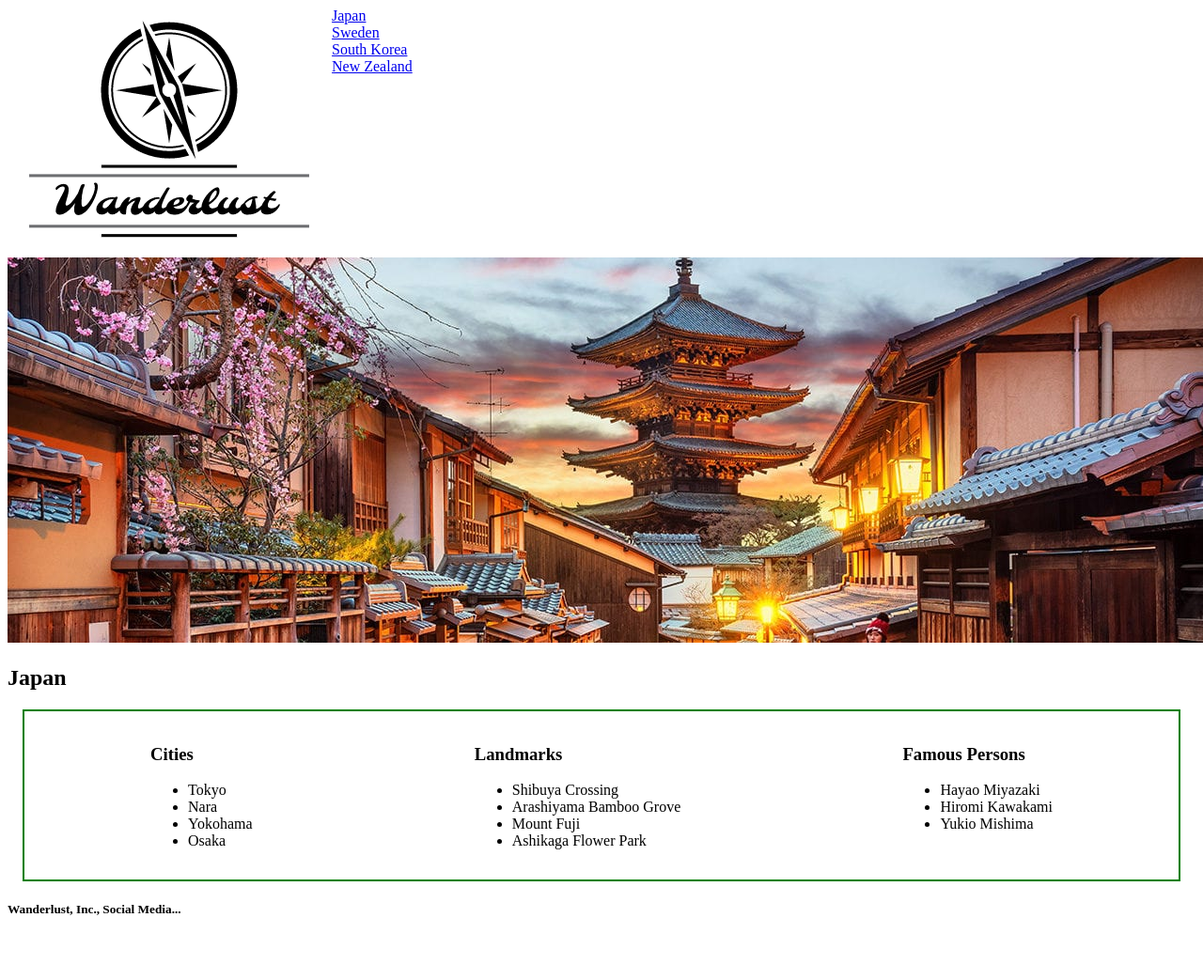
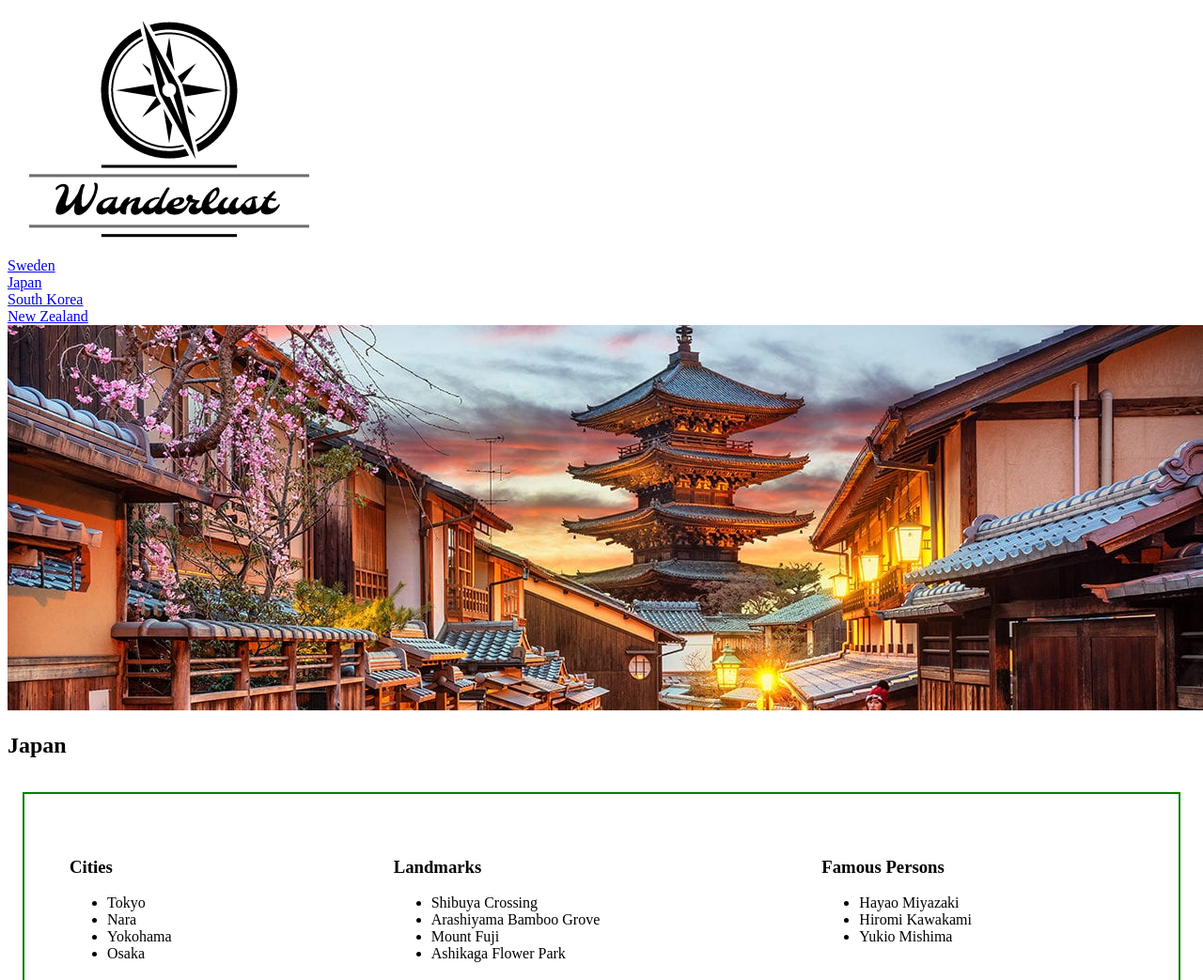
Before and after one commit to NSS-Day-Cohort-49/helloworld-git-clone-crew, a plain HTML site: page japan.html in a window 1280 px wide. Shown: the top 1043 px of the page at 94% size. Before the commit the page ends 999 px from the top, so only its background shows below. Drawn offline with Linux system fonts and the light colour scheme.

Commit message:
minor changes

```diff
--- a/japan.html
+++ b/japan.html
@@ -13,14 +13,12 @@
         <div class="top">
             <div class="logo">
                 <img src="images/logo.png">
-            </div>
-            <div class="nav">
-                <div class="nav_button active"><a href="japan.html">Japan</a></div>
-                <div class="nav_button"><a href="sweden.html">Sweden</a></div>
-                <div class="nav_button"><a href="index.html">South Korea</a></div>
-                <div class="nav_button"><a href="newZealand.html">New Zealand</a></div>
-            </div>
-        </div>
+                <nav>
+                    <div class="nav_button active"><a href="sweden.html">Sweden</a></div>
+                    <div class="nav_button"><a href="japan.html">Japan</a></div>
+                    <div class="nav_button"><a href="index.html">South Korea</a></div>
+                    <div class="nav_button"><a href="newZealand.html">New Zealand</a></div>
+                </nav>
         <div class="countryimg"><img src="images/japan_banner.jpeg"></div>
         <h2 class="countryname">Japan</h2>
     </header>
--- a/main.css
+++ b/main.css
@@ -9,7 +9,7 @@
     border: solid green 2px;
     padding: 1em;
 }
-.list_info {
+.lists__info {
     flex-grow: 1;
     margin: 2em;
 }
```
Also changed, not shown: index.html (+2 -2 lines).
